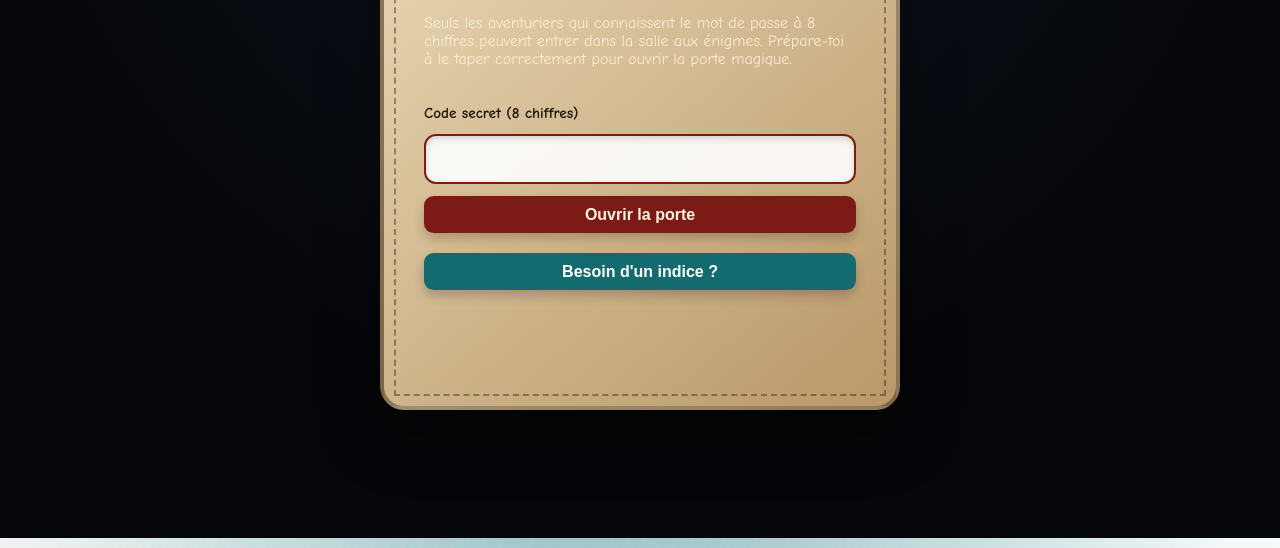
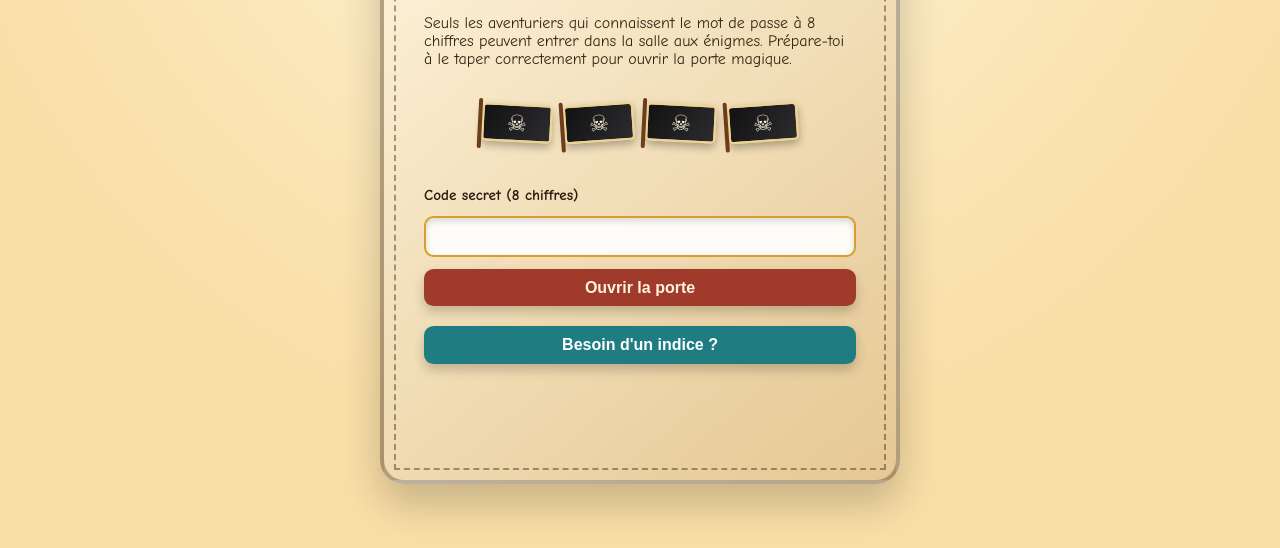
Before and after one commit to superchausette/chasse-tresor-2025, a plain HTML site: page index.html in a window 1280 px wide. Shown: the part 262-810 px from the top of the page. Drawn offline with Linux system fonts and the light colour scheme.

Commit message:
More pirate flaes

```diff
--- a/index.html
+++ b/index.html
@@ -16,12 +16,19 @@
           correctement pour ouvrir la porte magique.
         </p>
 
+        <div class="flag-row" aria-hidden="true">
+          <span class="pirate-flag"></span>
+          <span class="pirate-flag"></span>
+          <span class="pirate-flag"></span>
+          <span class="pirate-flag"></span>
+        </div>
+
         <form id="gateForm" autocomplete="off">
           <label for="gateCode">Code secret (8 chiffres)</label>
           <input
             id="gateCode"
             name="gateCode"
-            type="password"
+            type="text"
             inputmode="numeric"
             pattern="\d{8}"
             minlength="8"
--- a/style.css
+++ b/style.css
@@ -1,14 +1,14 @@
 :root {
   font-family: "Comic Neue", "Comic Sans MS", system-ui, sans-serif;
-  color: #f9edd2;
-  background: radial-gradient(circle at top, #09131c, #030408 60%);
-  --ink-dark: #23160f;
-  --parchment: #f5e0b6;
-  --parchment-dark: #c19a62;
-  --accent-gold: #d9a441;
-  --accent-crimson: #7c1b16;
-  --accent-teal: #146b6f;
-  --shadow: rgba(0, 0, 0, 0.4);
+  color: #362512;
+  background: radial-gradient(circle at top, #fbe9c7, #f9d493 65%);
+  --ink-dark: #2d1a12;
+  --parchment: #fff5d8;
+  --parchment-dark: #e6c790;
+  --accent-gold: #d89f2d;
+  --accent-crimson: #a03a2a;
+  --accent-teal: #1f7d82;
+  --shadow: rgba(0, 0, 0, 0.2);
 }
 
 * {
@@ -24,7 +24,7 @@ body {
   padding: 2rem 1rem 4rem;
   position: relative;
   overflow-x: hidden;
-  background: radial-gradient(circle at top, #0f1925, #050609 65%);
+  background: radial-gradient(circle at top, #fef6da, #f9dea6 70%);
 }
 
 body::before,
@@ -35,21 +35,21 @@ body::after {
   z-index: -2;
   background: repeating-linear-gradient(
       120deg,
-      rgba(255, 255, 255, 0.04),
-      rgba(255, 255, 255, 0.04) 4px,
+      rgba(129, 85, 43, 0.08),
+      rgba(129, 85, 43, 0.08) 4px,
       transparent 4px,
       transparent 14px
     ),
-    radial-gradient(circle at 10% 20%, rgba(255, 193, 94, 0.2), transparent 45%),
-    radial-gradient(circle at 80% 5%, rgba(255, 99, 99, 0.2), transparent 40%),
-    radial-gradient(circle at 50% 80%, rgba(30, 120, 130, 0.35), transparent 50%);
+    radial-gradient(circle at 10% 20%, rgba(255, 210, 112, 0.25), transparent 45%),
+    radial-gradient(circle at 80% 5%, rgba(255, 133, 108, 0.25), transparent 40%),
+    radial-gradient(circle at 50% 80%, rgba(38, 147, 154, 0.3), transparent 50%);
   animation: waves 32s ease-in-out infinite;
 }
 
 body::after {
-  opacity: 0.55;
+  opacity: 0.45;
   filter: blur(18px);
-  animation-duration: 48s;
+  animation-duration: 42s;
   animation-direction: reverse;
 }
 
@@ -64,11 +64,11 @@ body::after {
 
 .wrapper {
   width: min(900px, 100%);
-  background: linear-gradient(165deg, rgba(245, 224, 182, 0.96), rgba(193, 154, 98, 0.95));
+  background: linear-gradient(165deg, rgba(255, 247, 220, 0.98), rgba(233, 204, 152, 0.95));
   border-radius: 1.5rem;
   padding: 2.5rem;
-  box-shadow: 0 30px 60px var(--shadow);
-  border: 4px solid rgba(35, 22, 15, 0.35);
+  box-shadow: 0 25px 45px var(--shadow);
+  border: 4px solid rgba(45, 26, 18, 0.25);
   position: relative;
 }
 
@@ -86,11 +86,11 @@ body::after {
 }
 
 .gate-card {
-  background: linear-gradient(140deg, rgba(249, 233, 196, 0.95), rgba(196, 160, 110, 0.95));
+  background: linear-gradient(140deg, rgba(255, 247, 225, 0.96), rgba(228, 198, 146, 0.95));
   border-radius: 1.5rem;
   padding: 2.5rem;
-  box-shadow: 0 25px 60px var(--shadow);
-  border: 4px solid rgba(35, 22, 15, 0.4);
+  box-shadow: 0 20px 40px var(--shadow);
+  border: 4px solid rgba(35, 22, 15, 0.3);
   display: grid;
   gap: 1.25rem;
   position: relative;
@@ -113,7 +113,7 @@ body::after {
   padding: 0.75rem 1rem;
   border-radius: 0.75rem;
   border: 2px solid var(--accent-crimson);
-  background: rgba(255, 255, 255, 0.9);
+  background: rgba(255, 255, 255, 0.95);
   font-size: 1.2rem;
   letter-spacing: 0.22rem;
   text-align: center;
@@ -176,8 +176,8 @@ header p {
 }
 
 .safe {
-  background: linear-gradient(145deg, #2a2018, #18140f);
-  color: #fff;
+  background: linear-gradient(145deg, #f3d9a5, #e3bc7d);
+  color: #3a1e0f;
   border-radius: 1.25rem;
   padding: 1.5rem;
   display: grid;
@@ -195,7 +195,7 @@ header p {
   display: flex;
   justify-content: center;
   align-items: center;
-  background: linear-gradient(160deg, #3a2f25, #1c140f);
+  background: linear-gradient(160deg, #fff3cf, #f1d9a4);
   border-radius: 0.75rem;
   border: 3px solid rgba(217, 164, 65, 0.6);
   padding: 1rem 0;
@@ -227,10 +227,10 @@ header p {
 }
 
 .puzzle {
-  background: rgba(255, 236, 205, 0.95);
+  background: rgba(255, 248, 229, 0.95);
   border-radius: 1rem;
   padding: 1.25rem;
-  border: 3px solid transparent;
+  border: 3px solid rgba(45, 26, 18, 0.15);
   transition: border-color 0.3s ease, transform 0.3s ease;
   box-shadow: 0 15px 25px rgba(0, 0, 0, 0.15);
 }
@@ -322,6 +322,55 @@ button:disabled {
   transform: translateY(-4px);
 }
 
+.flag-row {
+  display: flex;
+  justify-content: center;
+  align-items: center;
+  flex-wrap: wrap;
+  gap: 0.75rem;
+  margin-bottom: 1.5rem;
+}
+
+.pirate-flag {
+  position: relative;
+  width: 70px;
+  height: 38px;
+  background: linear-gradient(120deg, #121213, #2c2c2f);
+  border: 2px solid #f1d28f;
+  border-radius: 0.3rem;
+  box-shadow: 0 4px 8px rgba(0, 0, 0, 0.3);
+}
+
+.pirate-flag::before {
+  content: "☠";
+  position: absolute;
+  inset: 0;
+  display: flex;
+  justify-content: center;
+  align-items: center;
+  font-size: 1.4rem;
+  color: #fef6d9;
+}
+
+.pirate-flag::after {
+  content: "";
+  position: absolute;
+  left: -6px;
+  top: -6px;
+  width: 4px;
+  height: 50px;
+  background: #6b3d1a;
+  border-radius: 2px;
+}
+
+.pirate-flag:nth-child(even) {
+  transform: rotate(-4deg);
+}
+
+.pirate-flag:nth-child(odd) {
+  transform: rotate(3deg);
+}
+
 @media (max-width: 600px) {
   body {
     padding: 1.5rem 1rem 2.5rem;
```
Also changed, not shown: coffre.html (+7 -0 lines).
